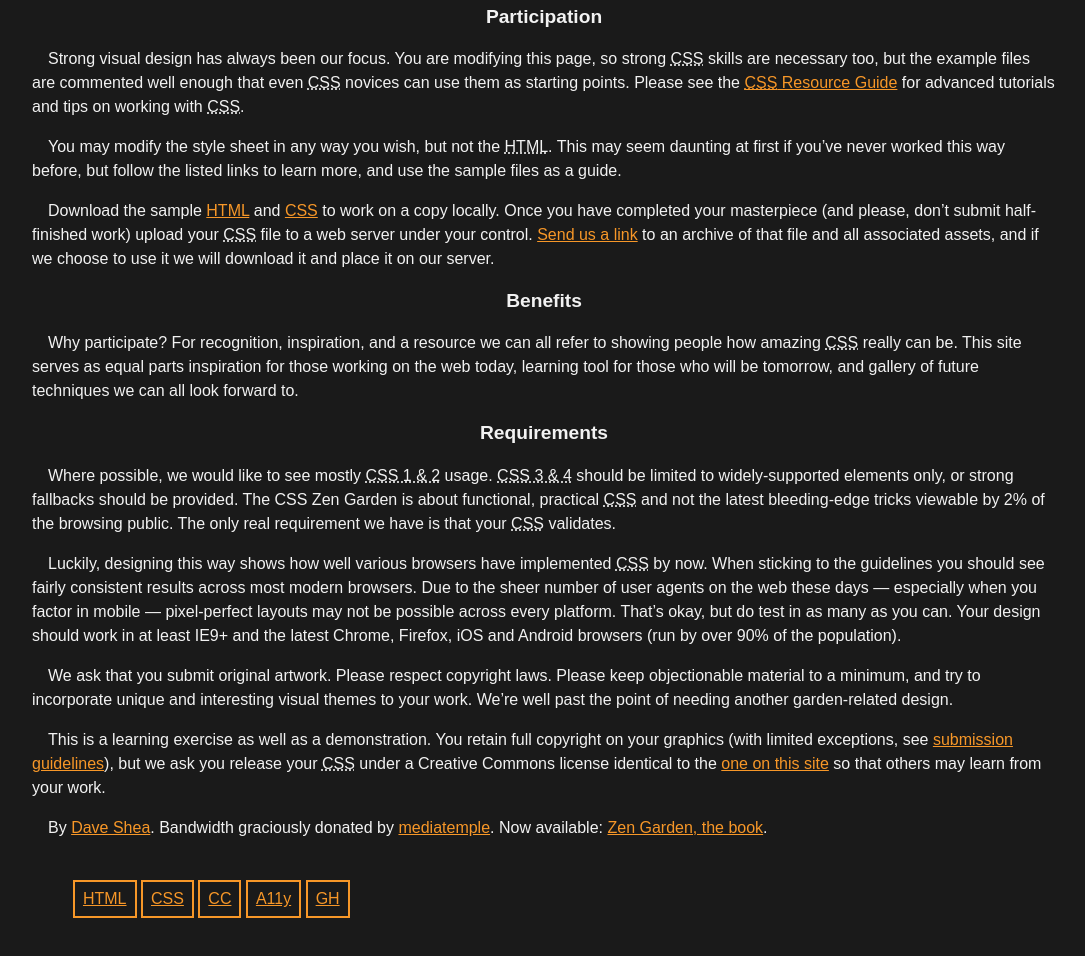
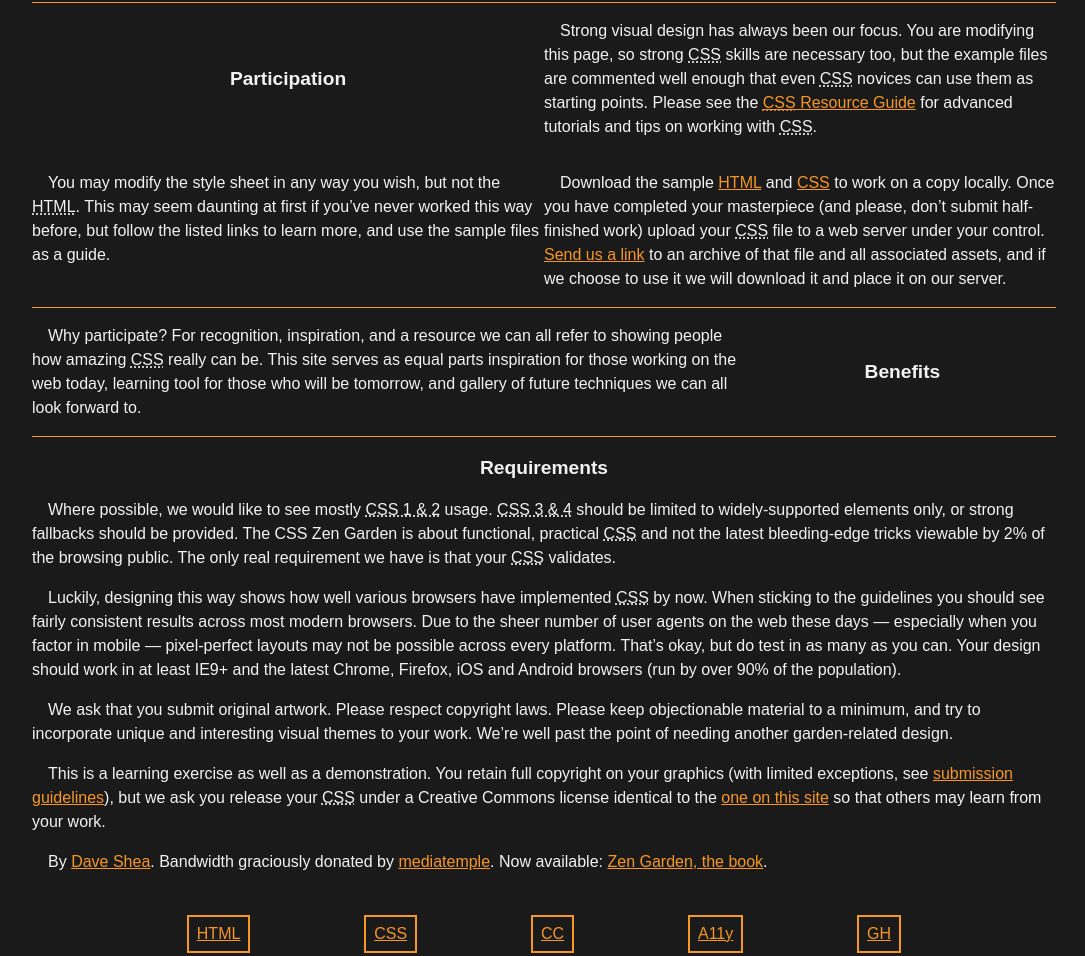
Before and after one commit to Maia-th/Projeto-Desenvolve, a plain HTML site: page desenvolve-introducao-web/CSS-Zen-Garden/index.html in a window 1280 px wide. Shown: the part 880-1836 px from the top of the page, without its empty margins (96-1181 px from the left). Drawn offline with Linux system fonts and the light colour scheme.

Commit message:
Exercícios - Flexbox

```diff
--- a/desenvolve-introducao-web/CSS-Zen-Garden/style.css
+++ b/desenvolve-introducao-web/CSS-Zen-Garden/style.css
@@ -106,7 +106,45 @@ footer a {
 
 #design-selection {
   position: absolute;
-  top: 560px;
+  top: 520px;
   left: 62%;
   padding: 0 1%;
 }
+
+/*Exercícios - Flexbox*/
+
+.supporting footer {
+  display: flex;
+  justify-content: space-evenly;
+  flex-wrap: wrap;
+}
+
+.benefits {
+  display: flex;
+  border-top:solid 1px #f79728;
+  border-bottom:solid 1px #f79728;
+}
+
+.benefits p {
+  flex-basis: 70%;
+}
+
+.benefits h3 {
+  order: 2;
+  align-self: center;
+  flex-basis: 30%;
+}
+
+.participation {
+  display: flex;
+  flex-wrap: wrap;
+  border-top:solid 1px #f79728;
+}
+
+.participation h3, .participation p {
+  flex-basis: 50%;
+}
+
+.participation h3 {
+  align-self: center;
+}
```
